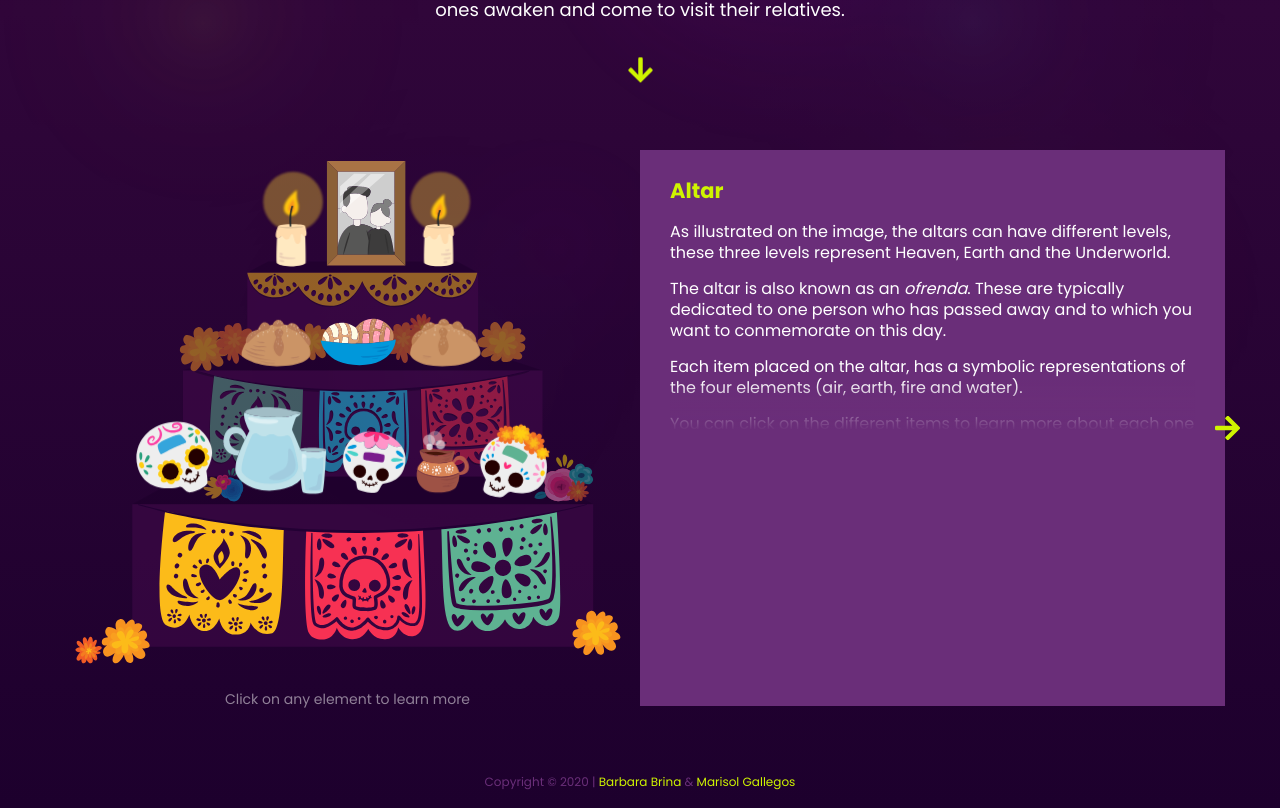
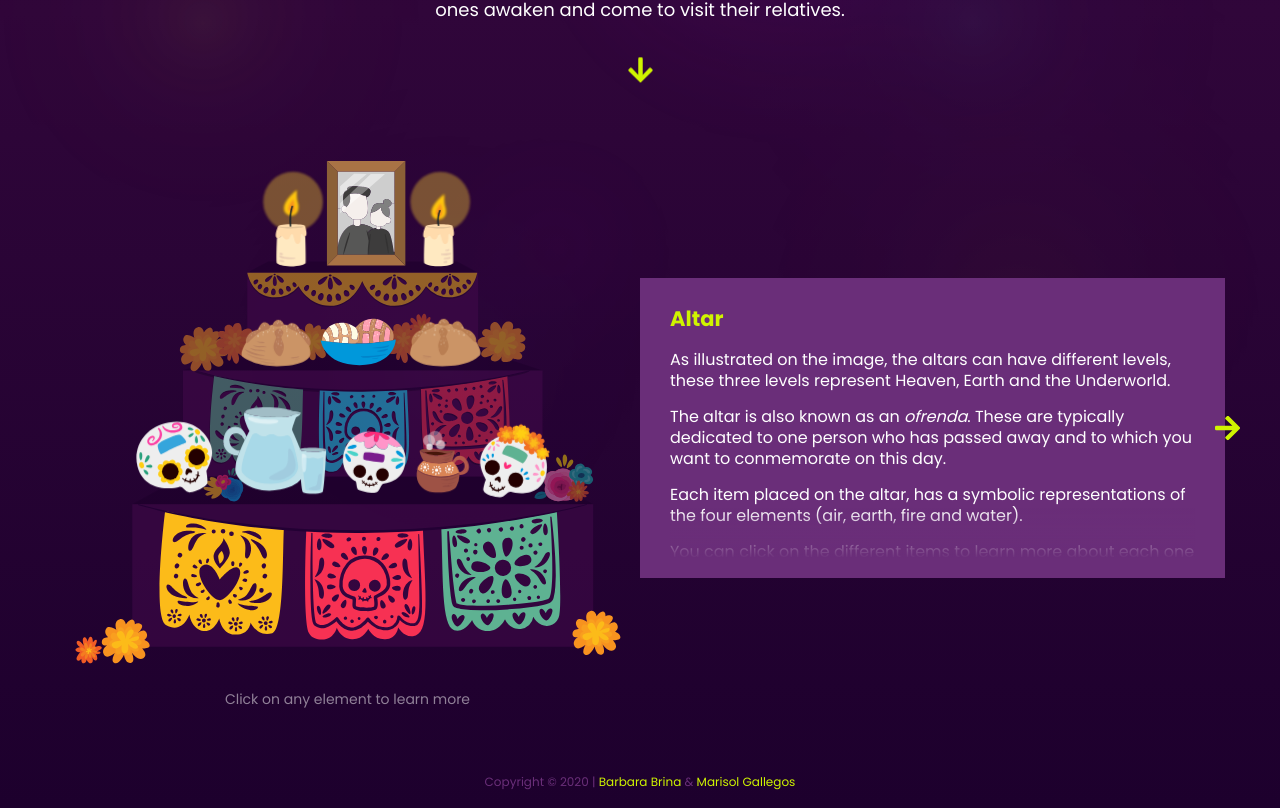
Before and after one commit to bmbrina/dia-de-muertos, a React (Create React App) app: page / in a window 1280 px wide. Shown: the part 786-1594 px from the top of the page. Built offline with nearby package versions, Linux system fonts and the light colour scheme.

Commit message:
Fixes altar box height for desktop

```diff
--- a/src/styles/_partials/_altar.scss
+++ b/src/styles/_partials/_altar.scss
@@ -90,6 +90,7 @@
 
 	@include breakpoint-laptop {
 		&__container {
+			align-items: center;
 			display: flex;
 		}
 
@@ -102,6 +103,11 @@
 			padding: 0 20px;
 		}
 
+		&__box {
+			max-height: 300px;
+			min-height: 300px;
+		}
+
 		&__instruction {
 			margin: 20px 0 0;
 		}
```
